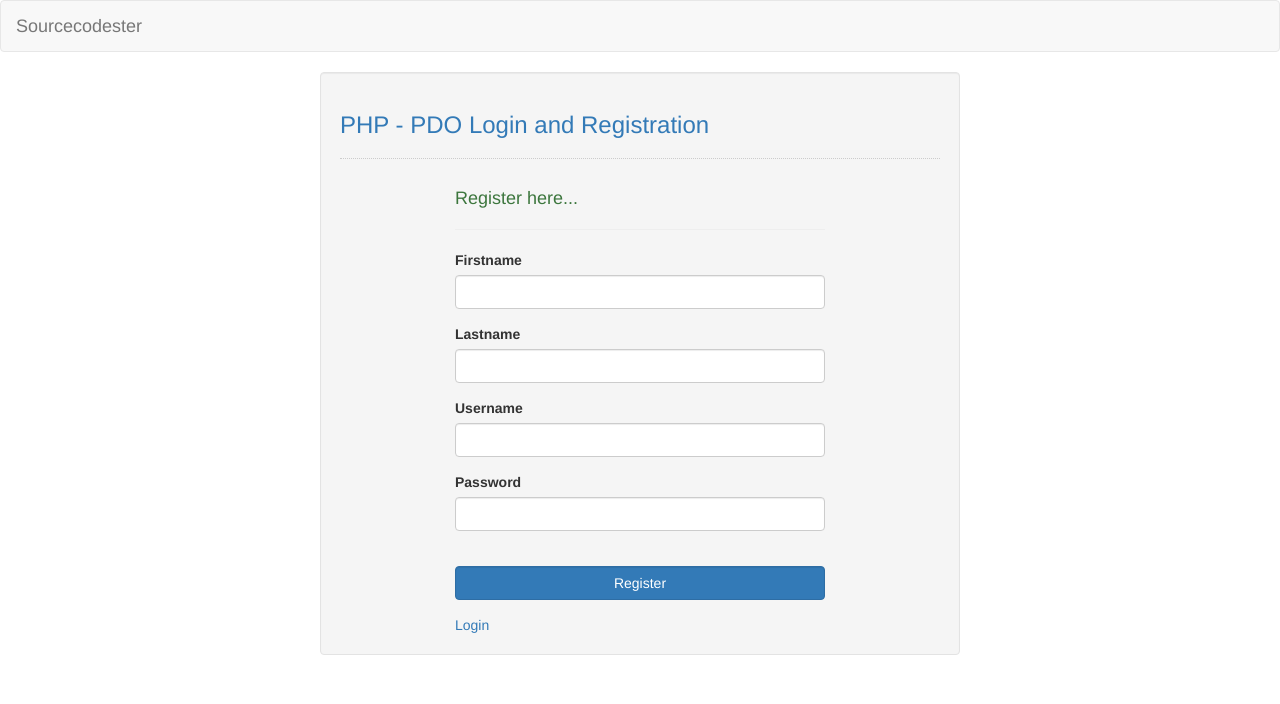
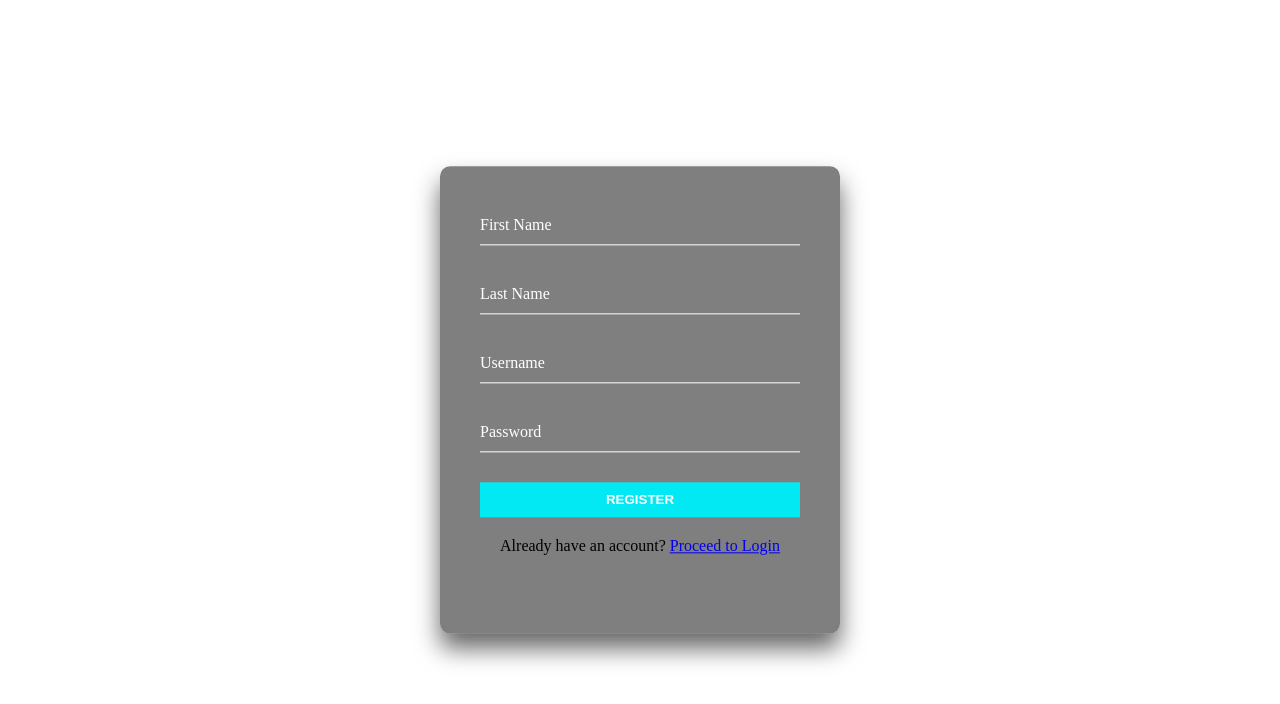
Before and after one commit to anggevictoria/PDO_login, a PHP site: page /frontend/registration.php in a window 1280 px wide. Shown: the top 704 px of the page. Run offline with PHP 8.4, Linux system fonts and the light colour scheme; some libraries are stand-ins or nearby versions.

Commit message:
Update registration.php

```diff
--- a/frontend/registration.php
+++ b/frontend/registration.php
@@ -1,52 +1,39 @@
 <!DOCTYPE html>
 <html lang="en">
 <head>
-		<link rel="stylesheet" type="text/css" href="css/bootstrap.css"/>
-		<meta charset="UTF-8" name="viewport" content="width=device-width, initial-scale=1"/>
+    <meta charset="UTF-8">
+    <meta name="viewport" content="width=device-width, initial-scale=1.0">
+    <title>Register</title>
+    <link rel="stylesheet" href="./style.css">
 </head>
+
 <body>
-	<nav class="navbar navbar-default">
-		<div class="container-fluid">
-			<a class="navbar-brand" href="https://sourcecodester.com">Sourcecodester</a>
-		</div>
-	</nav>
-	<div class="col-md-3"></div>
-	<div class="col-md-6 well">
-		<h3 class="text-primary">PHP - PDO Login and Registration</h3>
-		<hr style="border-top:1px dotted #ccc;"/>
-		<div class="col-md-2"></div>
-		<div class="col-md-8">
-			<form action="../API/register_query.php" method="POST">
-				<h4 class="text-success">Register here...</h4>
-				<hr style="border-top:1px groovy #000;">
+    <div class="login-box">
+        <form class= "form" action="../API/register_query.php" method="POST">
 
-				<div class="form-group">
-					<label>Firstname</label>
-					<input type="text" class="form-control" name="firstname" />
+          <div class="user-box">
+            <input type="text" name="firstname" required="">
+            <label>First Name</label>
           </div>
 
-				<div class="form-group">
-					<label>Lastname</label>
-					<input type="text" class="form-control" name="lastname" />
+          <div class="user-box">
+            <input type="text" name="lastname" required="">
+            <label>Last Name</label>
           </div>
 
-				<div class="form-group">
+          <div class="user-box">
+            <input type="text" name="username" required="">
             <label>Username</label>
-					<input type="text" class="form-control" name="username" />
           </div>
 
-				<div class="form-group">
+          <div class="user-box">
+            <input type="password" name="password" required="">
             <label>Password</label>
-					<input type="password" class="form-control" name="password" />
-				</div>
-				<br />
-				<div class="form-group">
-					<button class="btn btn-primary form-control" name="register">Register</button>
           </div>
 
-				<a href="../index.php">Login</a>
+          <input type="submit" value="Register" name="register">
         </form>
-		</div>
-	</div>
+
+        <p class="text--center">Already have an account? <a href="../index.php">Proceed to Login</a> <svg class="icon">
 </body>
 </html>
```
Lines whose indentation alone changed are shown as unchanged.
